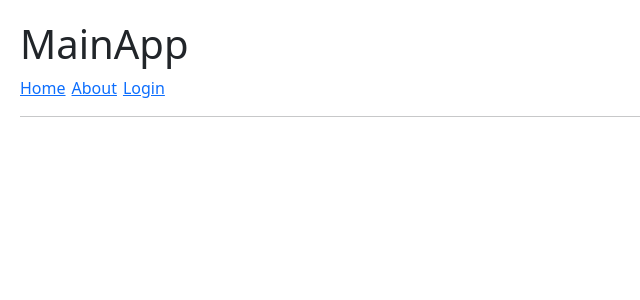
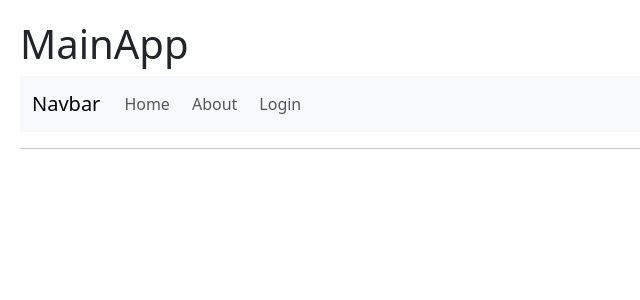
Before and after one commit to juan18506/react-hook-app, a React (Vite) app: page / in a window 1280 px wide. Shown: the top 300 px of the page, without its empty margins (0-640 px from the left). Built offline with nearby package versions, Linux system fonts and the light colour scheme.

Commit message:
Added NavLinks

```diff
--- a/src/09-useContext/Navbar.jsx
+++ b/src/09-useContext/Navbar.jsx
@@ -1,11 +1,42 @@
-import { Link } from 'react-router-dom'
+import { NavLink } from 'react-router-dom'
 
 export const Navbar = () => {
   return (
-    <>
-      <Link to="/react-hook-app/">Home</Link>
-      <Link to="/react-hook-app/about">About</Link>
-      <Link to="/react-hook-app/login">Login</Link>
-    </>
+  <nav className="navbar navbar-expand-lg bg-body-tertiary">
+    <div className="container-fluid">
+      <a className="navbar-brand" href="#">Navbar</a>
+      <button className="navbar-toggler" type="button" data-bs-toggle="collapse" data-bs-target="#navbarNav" aria-controls="navbarNav" aria-expanded="false" aria-label="Toggle navigation">
+        <span className="navbar-toggler-icon"></span>
+      </button>
+      <div className="collapse navbar-collapse" id="navbarNav">
+        <ul className="navbar-nav">
+          <li className="nav-item">
+            <NavLink
+              className={({ isActive }) => `nav-link ${ isActive ? 'active': '' }`}
+              to="/react-hook-app/"
+            >
+              Home
+            </NavLink>
+          </li>
+          <li className="nav-item">
+            <NavLink
+              className={({ isActive }) => `nav-link ${ isActive ? 'active': '' }`}
+              to="/react-hook-app/about"
+            >
+              About
+            </NavLink>
+          </li>
+          <li className="nav-item">
+            <NavLink
+              className={({ isActive }) => `nav-link ${ isActive ? 'active': '' }`}
+              to="/react-hook-app/login"
+            >
+              Login
+            </NavLink>
+          </li>
+        </ul>
+      </div>
+    </div>
+  </nav>
   )
 }
```
